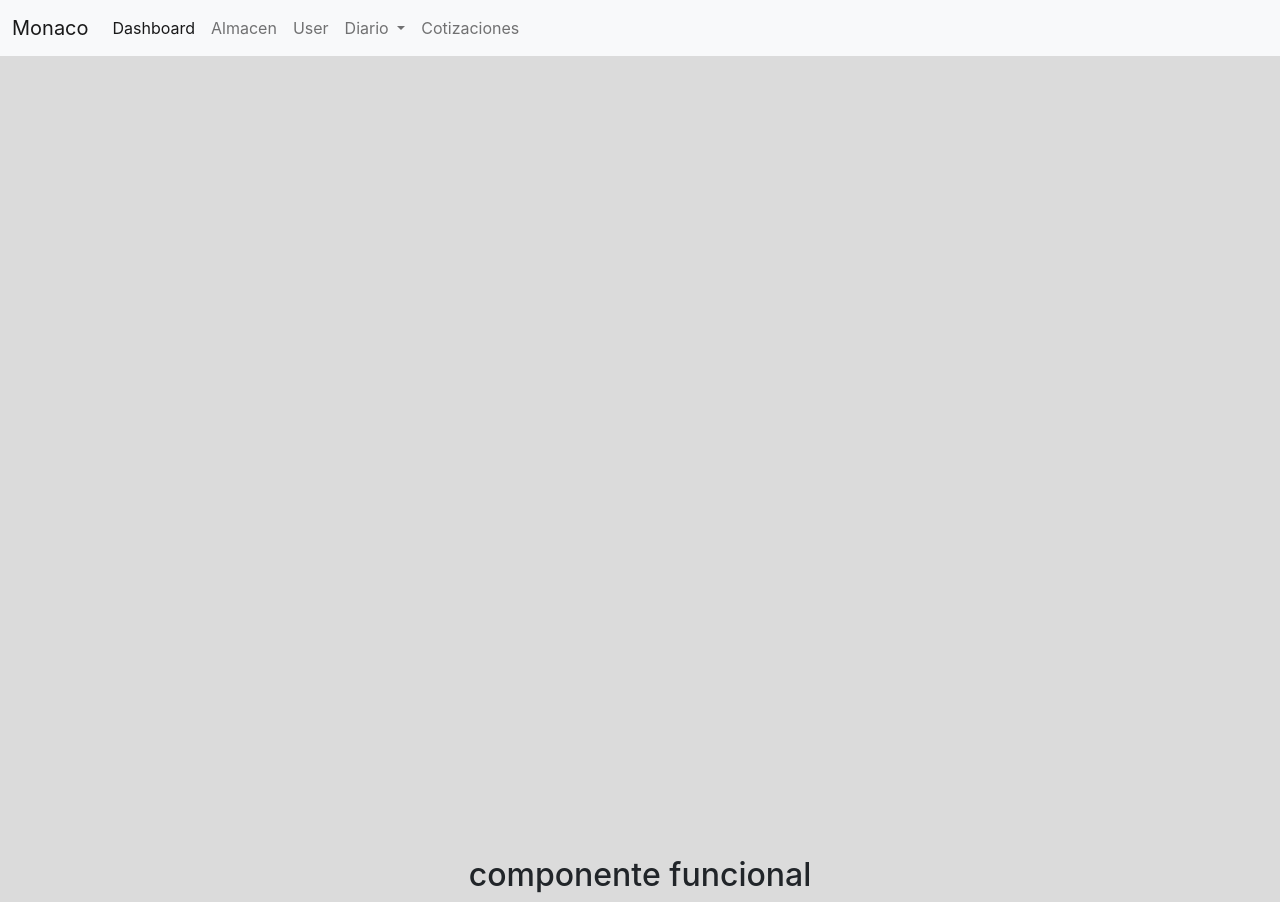
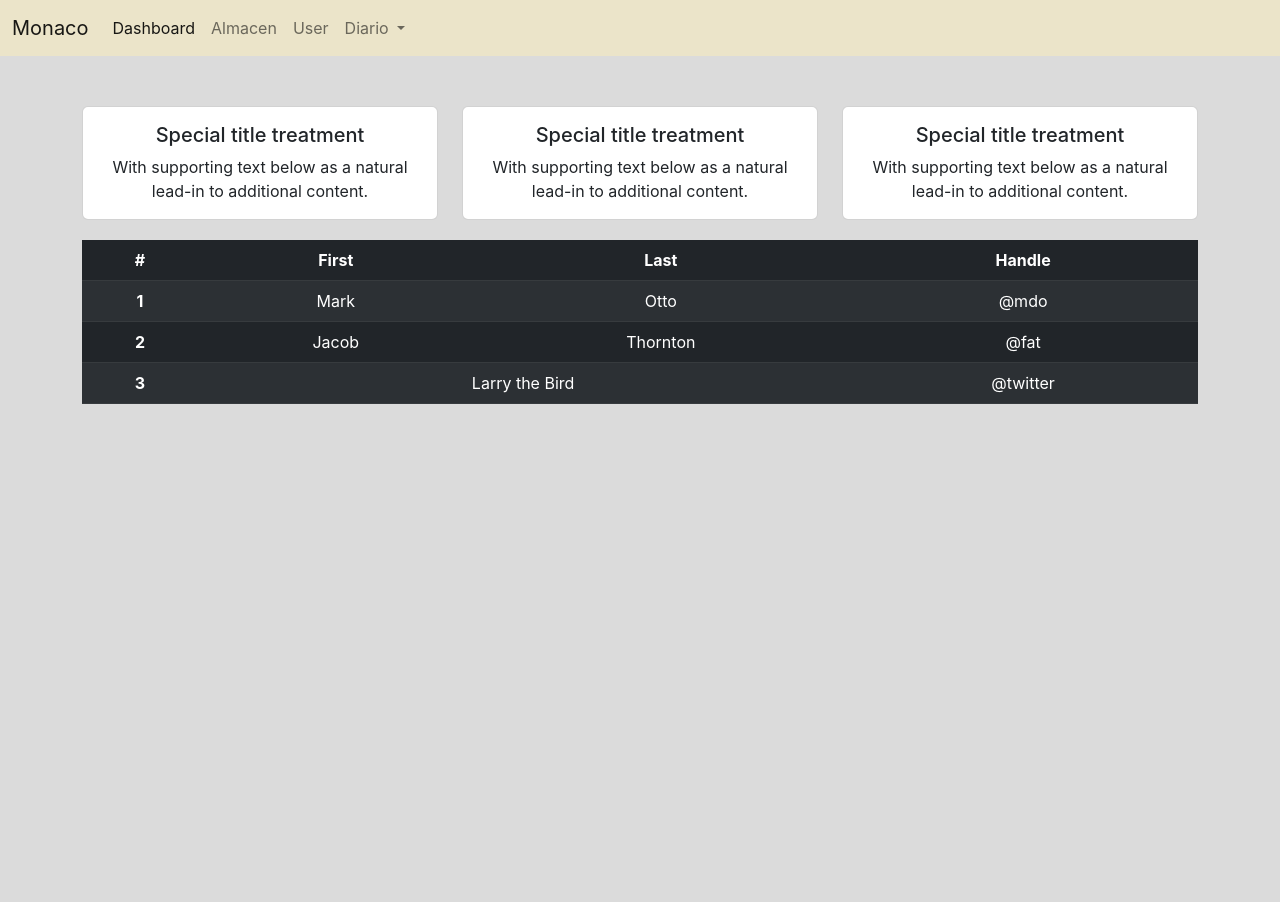
Before and after one commit to leobardonunez/Monaco, a React (Create React App) app: page / in a window 1280 px wide. After the commit the page ends 800 px from the top, so only its background shows below. Built offline with nearby package versions, Linux system fonts and the light colour scheme.

Commit message:
Cards dashboard

```diff
--- a/package.json
+++ b/package.json
@@ -8,7 +8,8 @@
     "@testing-library/user-event": "^13.5.0",
     "react": "^18.2.0",
     "react-dom": "^18.2.0",
-    "react-scripts": "5.0.1",
+    "react-router-dom": "^6.4.2",
+    "react-scripts": "^2.1.3",
     "web-vitals": "^2.1.4"
   },
   "scripts": {
--- a/public/index.html
+++ b/public/index.html
@@ -22,7 +22,7 @@
 
 <body>
   <!--Navbar-->
-  <nav class="navbar navbar-expand-lg bg-light">
+  <nav class="navbar navbar-expand-lg ">
     <div class="container-fluid">
       <a class="navbar-brand" href="#" data-bs-toggle="offcanvas" data-bs-target="#offcanvasWithBothOptions"
         aria-controls="offcanvasWithBothOptions">Monaco</a>
@@ -58,7 +58,7 @@
               <li><a class="dropdown-item" href="#">Folios</a></li>
             </ul>
           </li>
-          <li class="nav-item"><a class="nav-link" href="#">Cotizaciones</a></li>
+          <!--<li class="nav-item"><a class="nav-link" href="#">Cotizaciones</a></li>-->
           <!--<li class="nav-item">
             <a class="nav-link disabled">Disabled</a>
           </li>-->
@@ -80,7 +80,7 @@
       <div class="list-group">
         <a href="#" class="list-group-item list-group-item-action active" aria-current="true">
           <div class="d-flex w-100 justify-content-between">
-            <h5 class="mb-1">Dashboard</h5>
+            <h5 class="mb-1">Horario</h5>
             <small>3 days ago</small>
           </div>
           <p class="mb-1">Some placeholder content in a paragraph.</p>
--- a/src/App.css
+++ b/src/App.css
@@ -32,3 +32,7 @@
     transform: rotate(360deg);
   }
 }
+
+#card{
+  margin-top: 50px;
+}
--- a/src/App.js
+++ b/src/App.js
@@ -1,18 +1,34 @@
 import React from 'react';
 import './App.css';
 
-
 //Import components
-import Sidebar from './components/Sidebar';
+import Table from './components/Table';
+import CardDashboard from './components/CardDashboard';
 
 function App() {
   return (
     <div className="App">
-      <header className="App-header">
+      {/*    <header className="App-header">
 
-      </header>
+      </header> */}
       <section>
-        <Sidebar msg="componente funcional"/>
+        <div className='container text-center' id='card'>
+          <div className='row'>
+            <div className="col">
+              <CardDashboard />
+            </div>
+            <div className='col'>
+              <CardDashboard />
+            </div>
+            <div className='col'>
+              <CardDashboard />
+            </div>
+          </div>
+        </div>
+        <div className='container'>
+          <Table />
+        </div>
+
       </section>
     </div>
   );
--- /dev/null
+++ b/src/components/CardDashboard.js
@@ -0,0 +1,22 @@
+import React from 'react';
+import '../styles/card-dashboard.css'
+
+
+class CardDashboard extends React.Component {
+    constructor(props) {
+        super(props);
+    }
+    state = {}
+    render() {
+        return (
+            <div class="card text-center" >
+                <div class="card-body">
+                    <h5 class="card-title">Special title treatment</h5>
+                    <p class="card-text">With supporting text below as a natural lead-in to additional content.</p>
+                </div>
+            </div>
+        );
+    }
+}
+
+export default CardDashboard;
--- a/src/components/Sidebar.js
+++ /dev/null
@@ -1,17 +0,0 @@
-/*import React , {Component} from "react";*/
-import React from "react";
-
-
-function Sidebar(props) {
-    return <h2>{props.msg}</h2>;
-}
-
-/* class Sidebar extends Component{
-   render(){
-    return <h2>Hola soy un componente</h2>
-   }
-} */
-
-
-
-export default Sidebar;
--- /dev/null
+++ b/src/components/Table.js
@@ -0,0 +1,47 @@
+/*import React , {Component} from "react";*/
+import React from "react";
+
+
+/*css*/
+import '../styles/table.css'
+
+
+class Table extends React.Component {
+    constructor(props) {
+        super(props);
+    }
+    state = {  }
+    render() {
+        return (  <table class="table table-dark table-striped table-hover">
+        <thead>
+          <tr>
+            <th scope="col">#</th>
+            <th scope="col">First</th>
+            <th scope="col">Last</th>
+            <th scope="col">Handle</th>
+          </tr>
+        </thead>
+        <tbody>
+          <tr>
+            <th scope="row">1</th>
+            <td>Mark</td>
+            <td>Otto</td>
+            <td>@mdo</td>
+          </tr>
+          <tr>
+            <th scope="row">2</th>
+            <td>Jacob</td>
+            <td>Thornton</td>
+            <td>@fat</td>
+          </tr>
+          <tr>
+            <th scope="row">3</th>
+            <td colspan="2">Larry the Bird</td>
+            <td>@twitter</td>
+          </tr>
+        </tbody>
+      </table> );
+    }
+}
+
+export default Table;
--- a/src/index.css
+++ b/src/index.css
@@ -14,3 +14,6 @@ code {
   font-family: source-code-pro, Menlo, Monaco, Consolas, 'Courier New',
     monospace;
 }
+.navbar{
+  background-color: rgb(235, 228, 201);
+}
--- /dev/null
+++ b/src/styles/table.css
@@ -0,0 +1,4 @@
+.table{
+    margin-top: 20px;
+
+}
```
Also changed, not shown: src/styles/card-dashboard.css (added), 1 other file (tests, documents, lock files or other folders).
